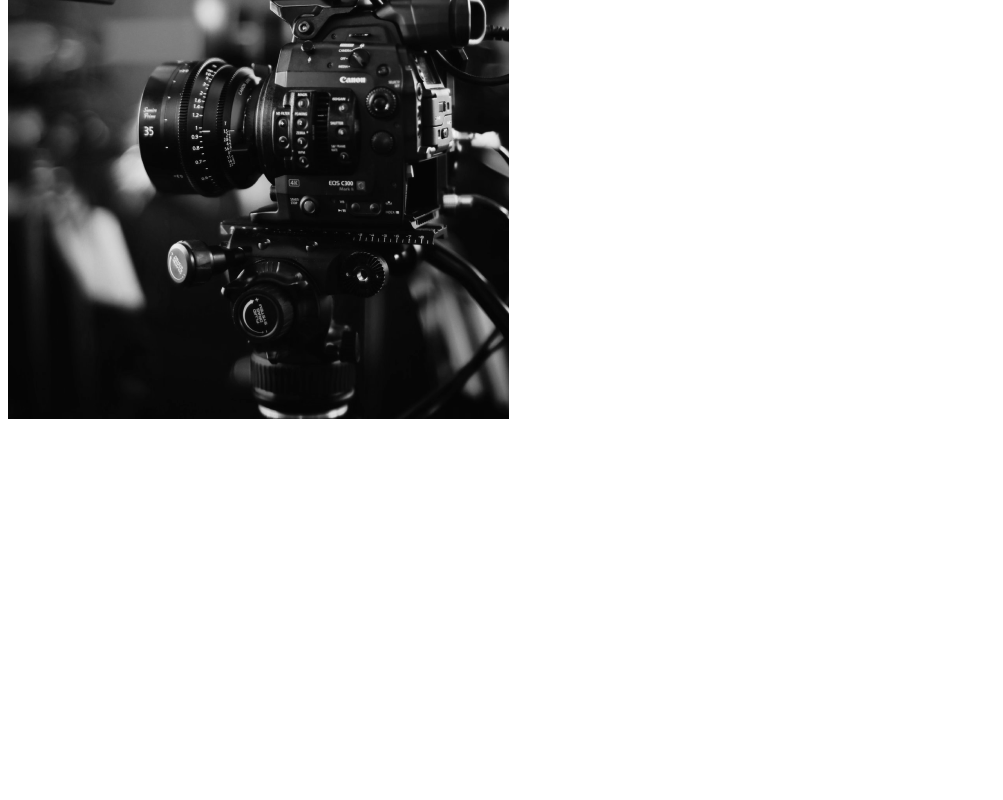
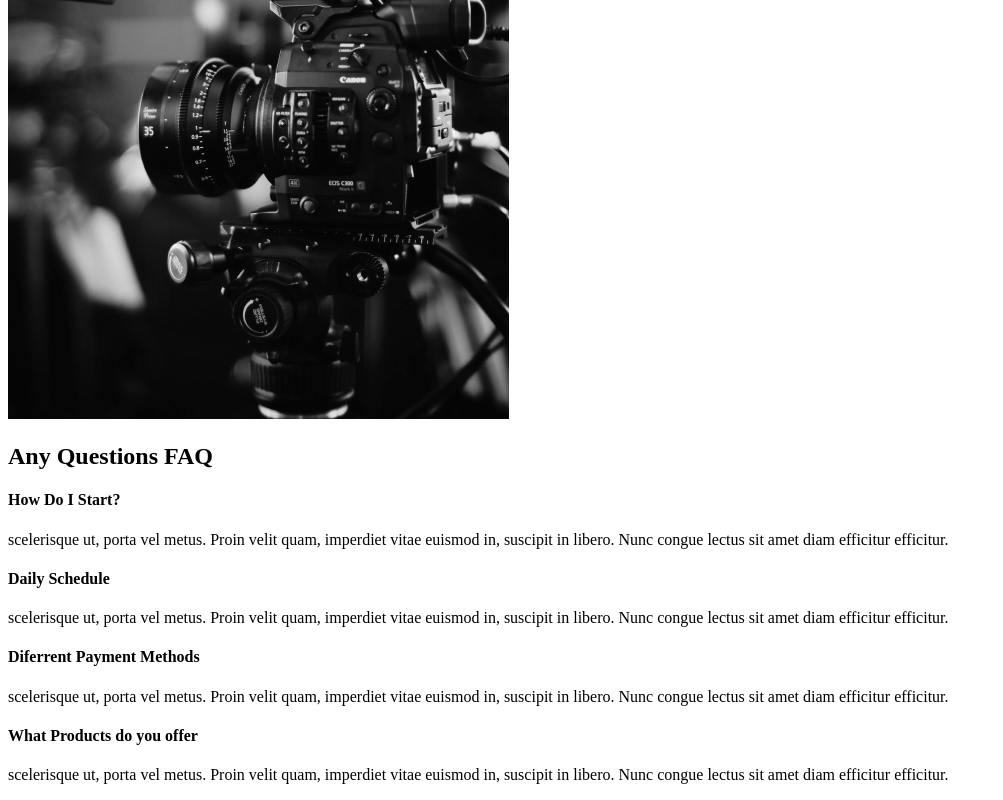
Before and after one commit to victor-mascarenhas/capture, a React (Create React App) app: page / in a window 1280 px wide. Shown: the part 1963-2763 px from the top of the page, without its empty margins (0-1003 px from the left). Before the commit the page ends 2394 px from the top, so only its background shows below. Built offline with nearby package versions, Linux system fonts and the light colour scheme.

Commit message:
Faq Section

```diff
--- /dev/null
+++ b/src/components/FaqSection.js
@@ -0,0 +1,37 @@
+const FaqSection = () => {
+    return (
+        <div className="faq">
+            <h2>Any Questions <span>FAQ</span></h2>
+            <div className="question">
+                <h4>How Do I Start?</h4>
+                <div className="answer">
+                    <p>scelerisque ut, porta vel metus. Proin velit quam, imperdiet vitae euismod in, suscipit in libero.
+                        Nunc congue lectus sit amet diam efficitur efficitur.</p>
+                </div>
+            </div>
+            <div className="question">
+                <h4>Daily Schedule</h4>
+                <div className="answer">
+                    <p>scelerisque ut, porta vel metus. Proin velit quam, imperdiet vitae euismod in, suscipit in libero.
+                        Nunc congue lectus sit amet diam efficitur efficitur.</p>
+                </div>
+            </div>
+            <div className="question">
+                <h4>Diferrent Payment Methods</h4>
+                <div className="answer">
+                    <p>scelerisque ut, porta vel metus. Proin velit quam, imperdiet vitae euismod in, suscipit in libero.
+                        Nunc congue lectus sit amet diam efficitur efficitur.</p>
+                </div>
+            </div>
+            <div className="question">
+                <h4>What Products do you offer</h4>
+                <div className="answer">
+                    <p>scelerisque ut, porta vel metus. Proin velit quam, imperdiet vitae euismod in, suscipit in libero.
+                        Nunc congue lectus sit amet diam efficitur efficitur.</p>
+                </div>
+            </div>
+        </div>
+    )
+}
+
+export default FaqSection
--- a/src/pages/AbouUs.js
+++ b/src/pages/AbouUs.js
@@ -1,5 +1,6 @@
 import AboutSection from '../components/AboutSection'
 import ServicesSection from '../components/ServicesSection'
+import FaqSection from '../components/FaqSection'
 
 
 const AboutUs = () => {
@@ -7,6 +8,7 @@
         <>
         <AboutSection/>
         <ServicesSection/>
+        <FaqSection/>
         </>
     )
 }
```
